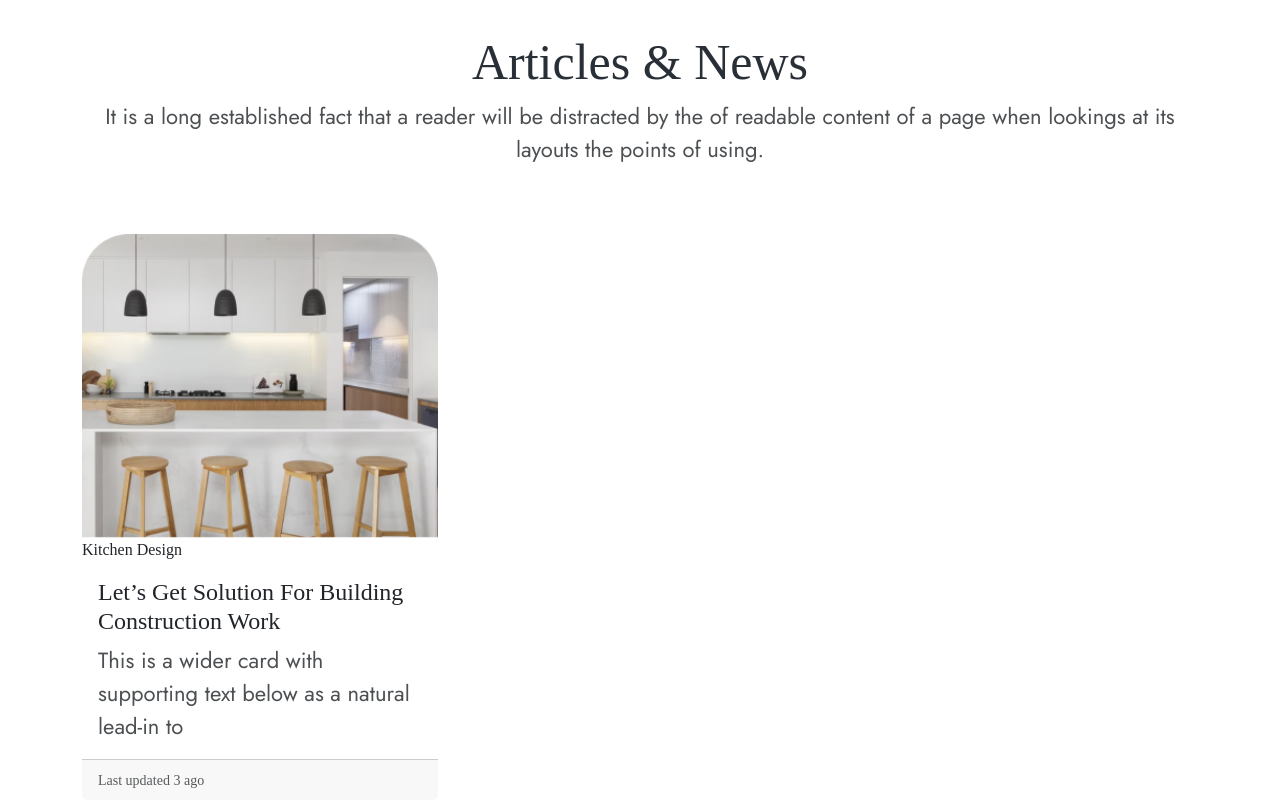
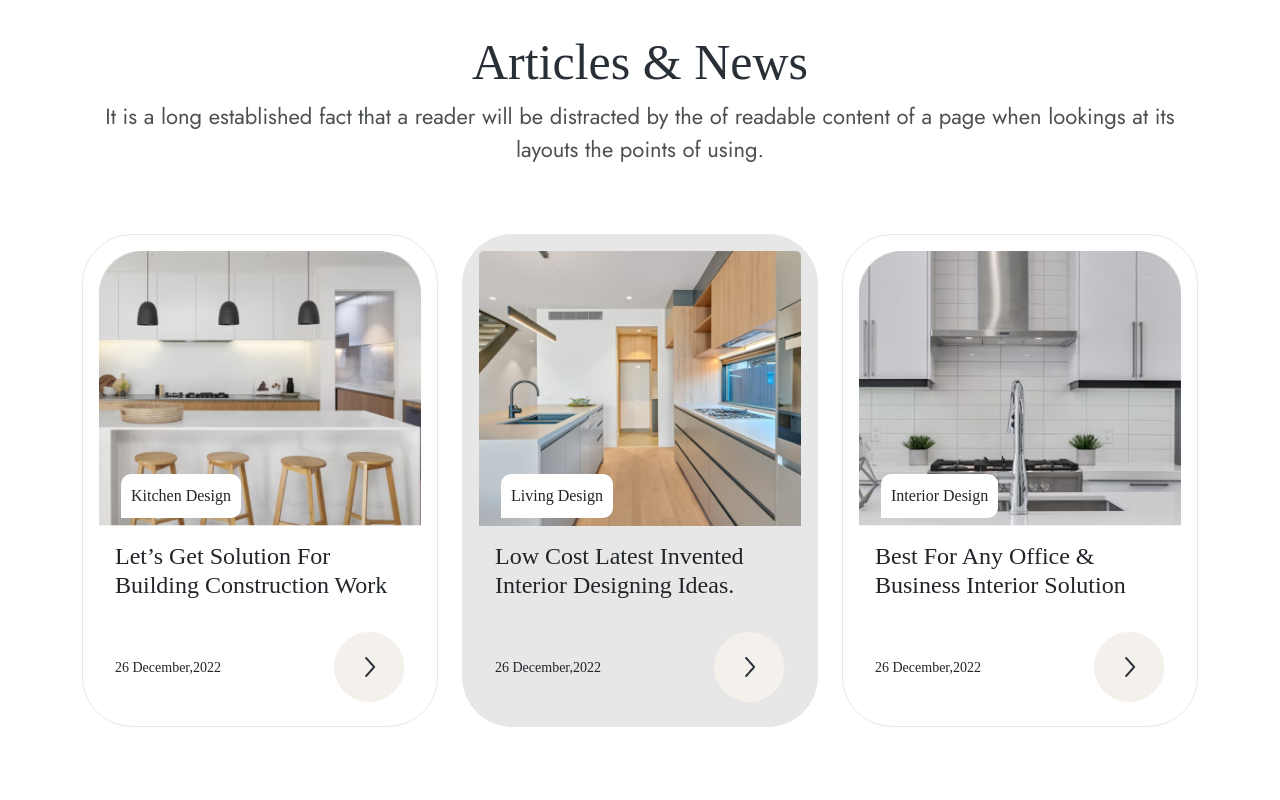
Before and after one commit to nishad0055/interno, a plain HTML site: page index.html in a window 1280 px wide. Shown: the part 5471-6271 px from the top of the page. After the commit the page ends 6198 px from the top, so only its background shows below. Drawn offline with nearby package versions, Linux system fonts and the light colour scheme; a web font is replaced by a local one.

Commit message:
article section

```diff
--- a/css/style.css
+++ b/css/style.css
@@ -243,6 +243,22 @@ body {
   color: #4d5053;
 }
 
+.overlay-text {
+  position: absolute;
+  bottom: 8px;
+  left: 22px;
+  background: #fff;
+  padding: 10px;
+  border-radius: 10px 10px 10px 0px;
+}
+.c-border {
+  border-radius: 50px;
+  border-color: #e7e7e7;
+}
+.c-border.active {
+  background-color: #e7e7e7;
+}
+
 /* Responsive Section */
 @media (max-width: 768px) {
   .project-info-header {
--- a/index.html
+++ b/index.html
@@ -337,21 +337,74 @@
             <p>It is a long established fact that a reader will be distracted by the of readable content of a page when
                 lookings at its layouts the points of using.</p>
         </div>
-        <div class="row">
-            <div class="col-12 col-md-4 col-lg-4">
-                <div class="card border border-0 ">
-                    <div class="overlay">
+        <div class="row gy-4 gy-md-0 gx-4">
+            <div class="col-12 col-md-6 col-lg-4">
+                <div class="card h-100 p-3 c-border">
+                    <div class="overlay position-relative">
                         <img src="images/article-1.png" class="card-img-top" alt="...">
                         <div class="overlay-text">Kitchen Design</div>
                     </div>
                     <div class="card-body">
                         <h4 class="card-title">Let’s Get Solution For Building Construction Work</h4>
-                        <p class="card-text">This is a wider card with supporting
-                            text below as a natural lead-in to
-                        </p>
+
                     </div>
-                    <div class="card-footer">
-                        <small class="text-body-secondary">Last updated 3 ago</small>
+                    <div class="card-footer border border-0 bg-white">
+                        <div class="d-flex align-items-center justify-content-between">
+                            <div>
+
+                                <small>26 December,2022</small>
+                            </div>
+                            <div class="arrow">
+                                <a href=""> <img src="images/fill-arrow.png" alt="" /></a>
+                            </div>
+                        </div>
+                    </div>
+                </div>
+            </div>
+            <div class="col-12 col-md-6 col-lg-4">
+                <div class="card h-100 p-3 c-border active">
+                    <div class="overlay position-relative">
+                        <img src="images/article-2.png" class="card-img-top" alt="...">
+                        <div class="overlay-text">Living Design</div>
+                    </div>
+                    <div class="card-body">
+                        <h4 class="card-title">Low Cost Latest Invented Interior Designing Ideas.</h4>
+
+                    </div>
+                    <div class="card-footer border border-0 bg-transparent">
+                        <div class="d-flex align-items-center justify-content-between">
+                            <div>
+
+                                <small>26 December,2022</small>
+                            </div>
+                            <div class="arrow">
+                                <a href=""> <img src="images/fill-arrow.png" alt="" /></a>
+                            </div>
+                        </div>
+                    </div>
+                </div>
+            </div>
+            <div class="col-12 col-md-6 col-lg-4">
+                <div class="card h-100 p-3 c-border">
+                    <div class="overlay position-relative">
+                        <img src="images/article-3.png" class="card-img-top" alt="...">
+                        <div class="overlay-text">Interior Design</div>
+                    </div>
+                    <div class="card-body">
+                        <h4 class="card-title">Best For Any Office & Business Interior
+                            Solution</h4>
+
+                    </div>
+                    <div class="card-footer border border-0 bg-transparent">
+                        <div class="d-flex align-items-center justify-content-between">
+                            <div>
+
+                                <small>26 December,2022</small>
+                            </div>
+                            <div class="arrow">
+                                <a href=""> <img src="images/fill-arrow.png" alt="" /></a>
+                            </div>
+                        </div>
                     </div>
                 </div>
             </div>
```
